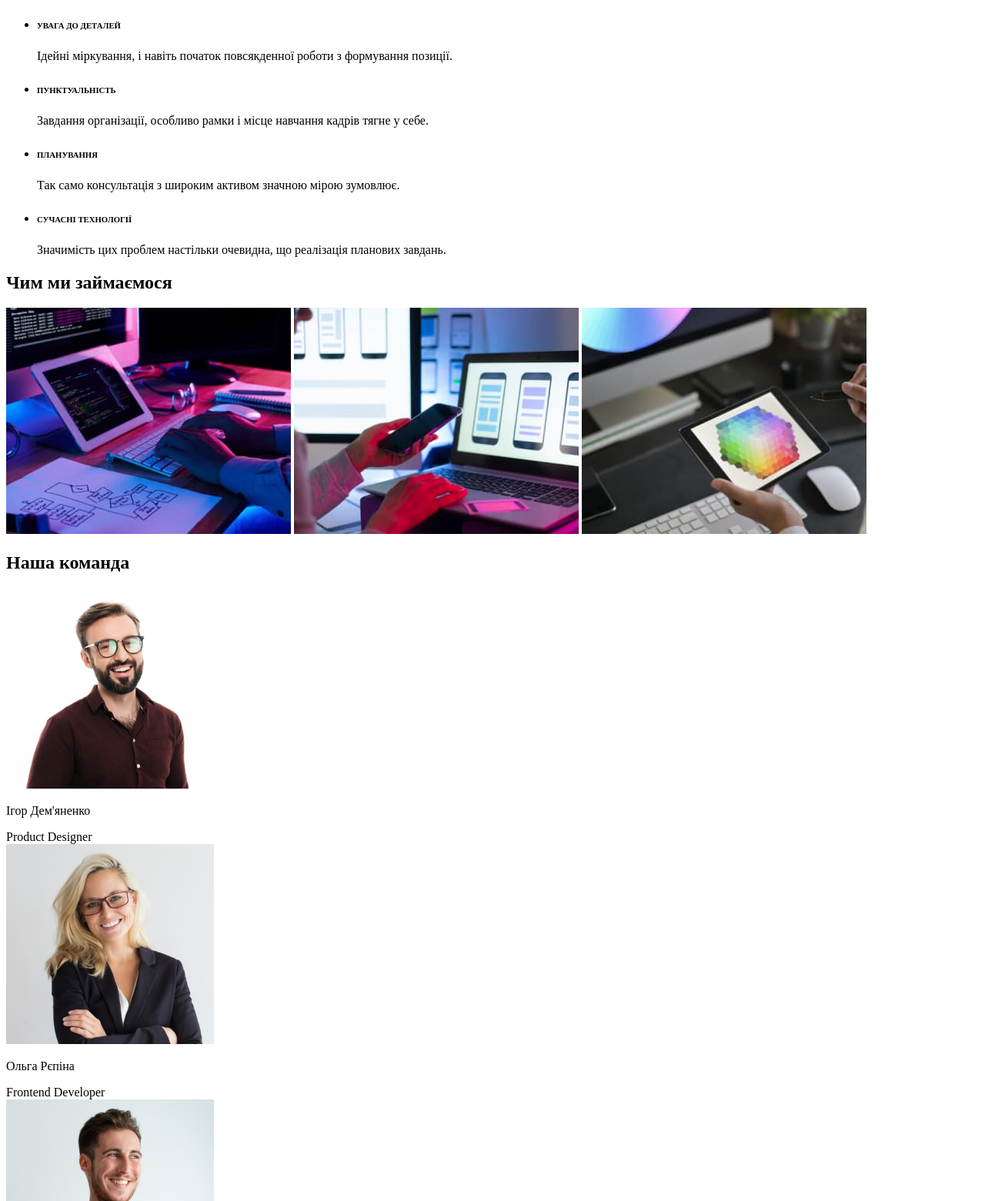
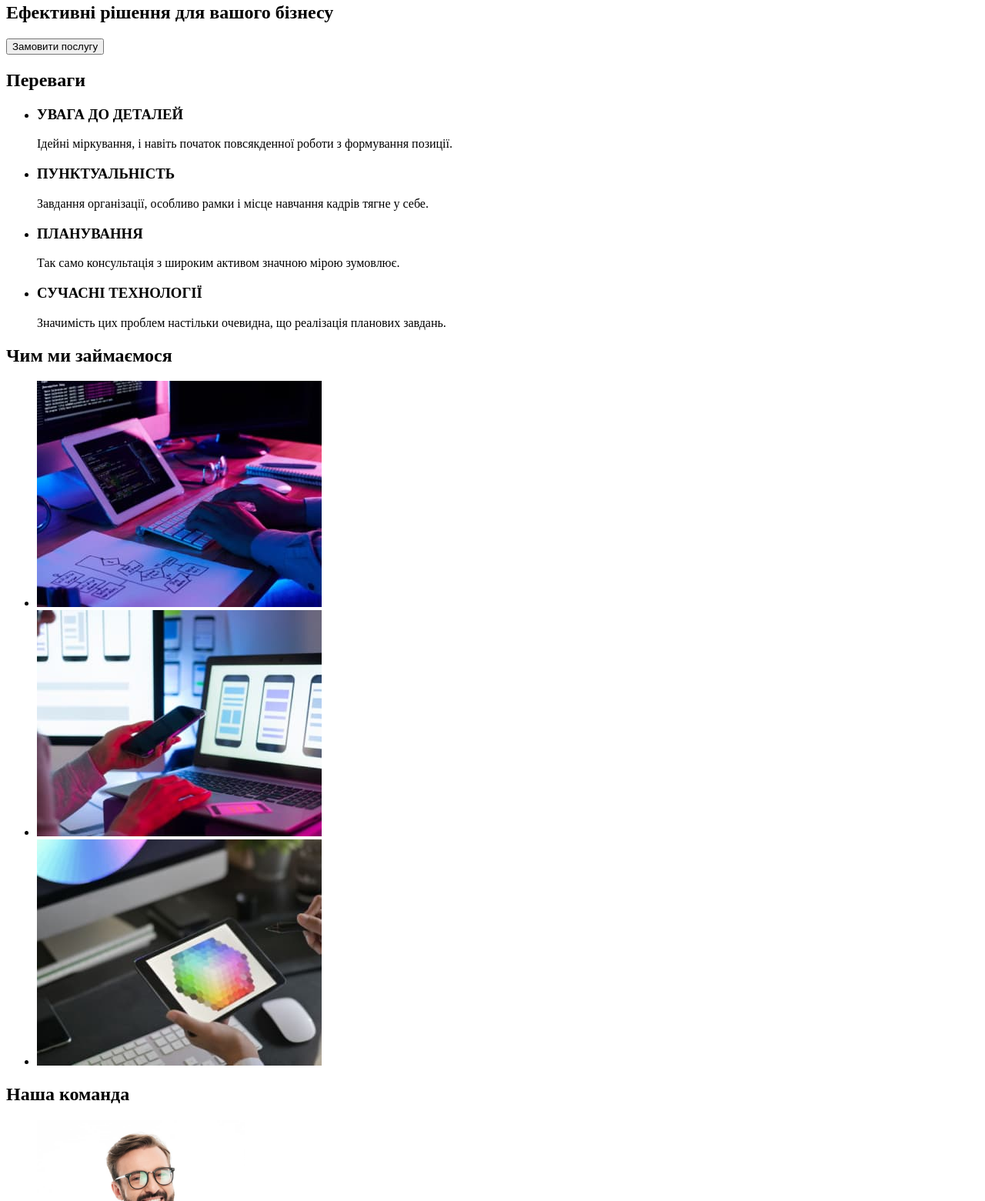
Before and after one commit to DeadlyPants11/goit-markup-hw-01, a plain HTML site: page index.html in a window 1280 px wide. Shown: the part 165-1726 px from the top of the page at 77% size. Drawn offline with Linux system fonts and the light colour scheme.

Commit message:
add html template

```diff
--- a/index.html
+++ b/index.html
@@ -1,5 +1,5 @@
 <!DOCTYPE html>
-<html lang="en">
+<html lang="uk">
   <head>
     <meta charset="UTF-8" />
     <meta http-equiv="X-UA-Compatible" content="IE=edge" />
@@ -10,109 +10,144 @@
     <header>
       <a href="#">WebStudio</a>
       <nav>
-        <a href="#">Студія</a>
-        <a href="#">Портфоліо</a>
-        <a href="#">Контакти</a>
+        <ul>
+          <li><a href="#">Студія</a></li>
+          <li><a href="#">Портфоліо</a></li>
+          <li><a href="#">Контакти</a></li>
+        </ul>
       </nav>
-      <a href="mailto:info@devstudio.com">info@devstudio.com</a>
-      <a href="tel:+380961111111">+38 096 111 11 11</a>
+      <ul>
+        <li><a href="mailto:info@devstudio.com">info@devstudio.com</a></li>
+        <li><a href="tel:+380961111111">+38 096 111 11 11</a></li>
+      </ul>
     </header>
     <main>
-      <div>
+      <section>
         <h1>Ефективні рішення для вашого бізнесу</h1>
         <button type="button">Замовити послугу</button>
-      </div>
-      <div>
-        <div>
+      </section>
+      <section>
+        <h2>Переваги</h2>
+        <ul>
+          <li>
+            <h3>УВАГА ДО ДЕТАЛЕЙ</h3>
+            <p>
+              Ідейні міркування, і навіть початок повсякденної роботи з
+              формування позиції.
+            </p>
+          </li>
+          <li>
+            <h3>ПУНКТУАЛЬНІСТЬ</h3>
+            <p>
+              Завдання організації, особливо рамки і місце навчання кадрів тягне
+              у себе.
+            </p>
+          </li>
+          <li>
+            <h3>ПЛАНУВАННЯ</h3>
+            <p>
+              Так само консультація з широким активом значною мірою зумовлює.
+            </p>
+          </li>
+          <li>
+            <h3>СУЧАСНІ ТЕХНОЛОГІЇ</h3>
+            <p>
+              Значимість цих проблем настільки очевидна, що реалізація планових
+              завдань.
+            </p>
+          </li>
+        </ul>
+        <section>
+          <h2>Чим ми займаємося</h2>
           <ul>
             <li>
-              <h6>УВАГА ДО ДЕТАЛЕЙ</h6>
-              <span
-                >Ідейні міркування, і навіть початок повсякденної роботи з
-                формування позиції.</span
-              >
+              <img
+                src="./images/box1.jpg"
+                alt="coding"
+                width="370"
+                height="294"
+              />
             </li>
             <li>
-              <h6>ПУНКТУАЛЬНІСТЬ</h6>
-              <span
-                >Завдання організації, особливо рамки і місце навчання кадрів
-                тягне у себе.</span
-              >
+              <img
+                src="./images/box2.jpg"
+                alt="coding"
+                width="370"
+                height="294"
+              />
             </li>
             <li>
-              <h6>ПЛАНУВАННЯ</h6>
-              <span
-                >Так само консультація з широким активом значною мірою
-                зумовлює.</span
-              >
-            </li>
-            <li>
-              <h6>СУЧАСНІ ТЕХНОЛОГІЇ</h6>
-              <span
-                >Значимість цих проблем настільки очевидна, що реалізація
-                планових завдань.</span
-              >
+              <img
+                src="./images/box3.jpg"
+                alt="coding"
+                width="370"
+                height="294"
+              />
             </li>
           </ul>
-        </div>
-        <div>
-          <h2>Чим ми займаємося</h2>
-          <img src="./images/box1.jpg" alt="coding" width="370" height="294" />
-          <img src="./images/box2.jpg" alt="coding" width="370" height="294" />
-          <img src="./images/box3.jpg" alt="coding" width="370" height="294" />
-        </div>
-      </div>
-      <div>
+        </section>
+      </section>
+      <section>
         <h2>Наша команда</h2>
-        <div>
-          <div>
+        <ul>
+          <li>
             <img
               src="./images/man1.jpg"
               alt="Worker"
               width="270"
               height="260"
             />
-            <p>Ігор Дем'яненко</p>
-            <span>Product Designer</span>
-          </div>
-          <div>
+            <h3>Ігор Дем'яненко</h3>
+            <p>Product Designer</p>
+          </li>
+          <li>
             <img
               src="./images/man2.jpg"
               alt="Worker"
               width="270"
               height="260"
             />
-            <p>Ольга Рєпіна</p>
-            <span>Frontend Developer</span>
-          </div>
-          <div>
+            <h3>Ольга Рєпіна</h3>
+            <p>Frontend Developer</p>
+          </li>
+          <li>
             <img
               src="./images/man3.jpg"
               alt="Worker"
               width="270"
               height="260"
             />
-            <p>Микола Тарасов</p>
-            <span>Marketing</span>
-          </div>
-          <div>
+            <h3>Микола Тарасов</h3>
+            <p>Marketing</p>
+          </li>
+          <li>
             <img
               src="./images/man4.jpg"
               alt="Worker"
               width="270"
               height="260"
             />
-            <p>Михайло Єрмаков</p>
-            <span>UI Designer</span>
-          </div>
-        </div>
-      </div>
+            <h3>Михайло Єрмаков</h3>
+            <p>UI Designer</p>
+          </li>
+        </ul>
+      </section>
     </main>
     <footer>
       <a href="#">WebStudio</a>
-      <address>м. Київ, пр-т Лесі Українки, 26</address>
-      <a href="mailto:info@devstudio.com">info@devstudio.com</a>
-      <a href="tel:+380961111111">+38 096 111 11 11</a>
+      <address>
+        <ul>
+          <li>
+            <a href="#">м. Київ, пр-т Лесі Українки, 26</a>
+          </li>
+          <li>
+            <a href="mailto:info@devstudio.com">info@devstudio.com</a>
+          </li>
+          <li>
+            <a href="tel:+380961111111">+38 096 111 11 11</a>
+          </li>
+        </ul>
+      </address>
     </footer>
   </body>
 </html>
```
